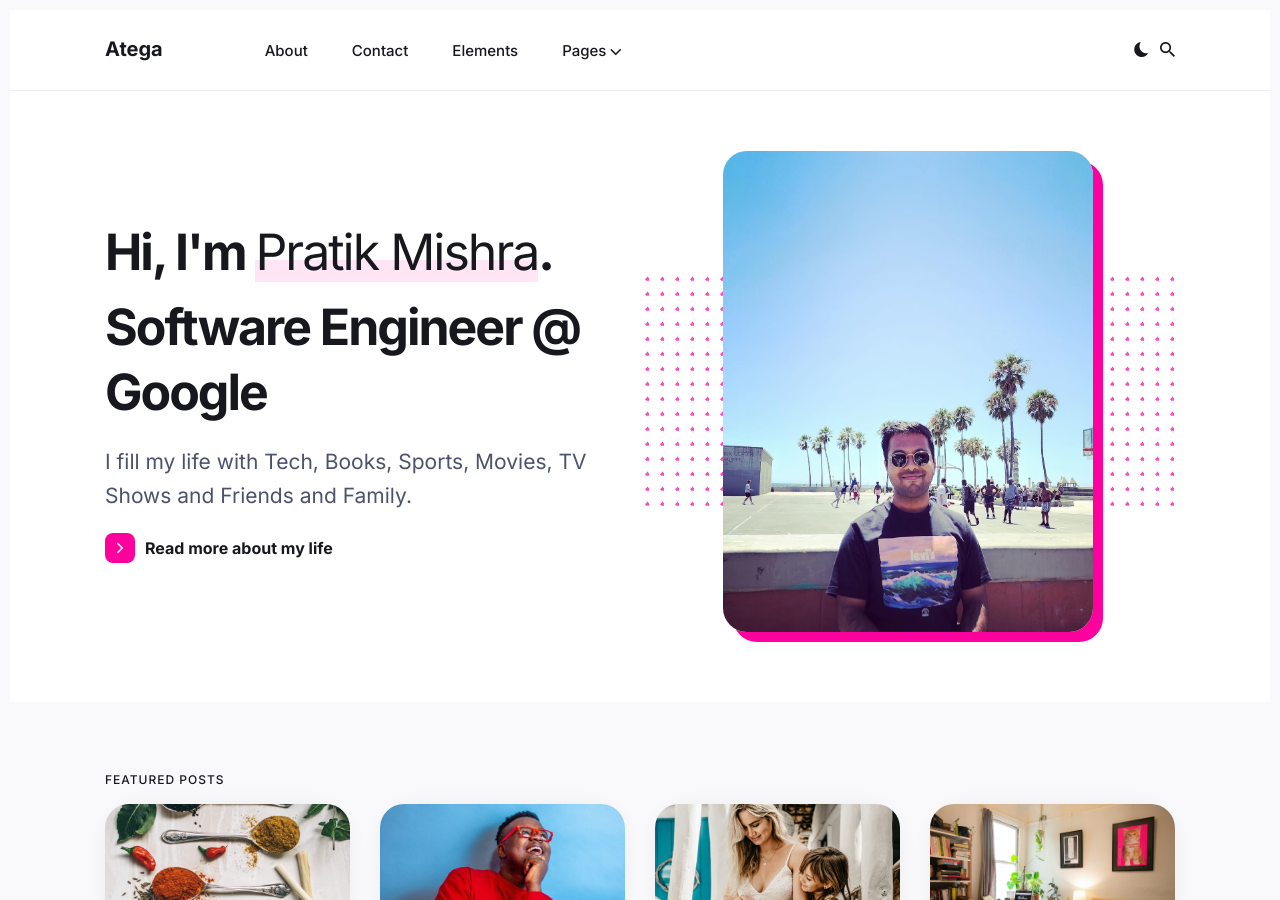
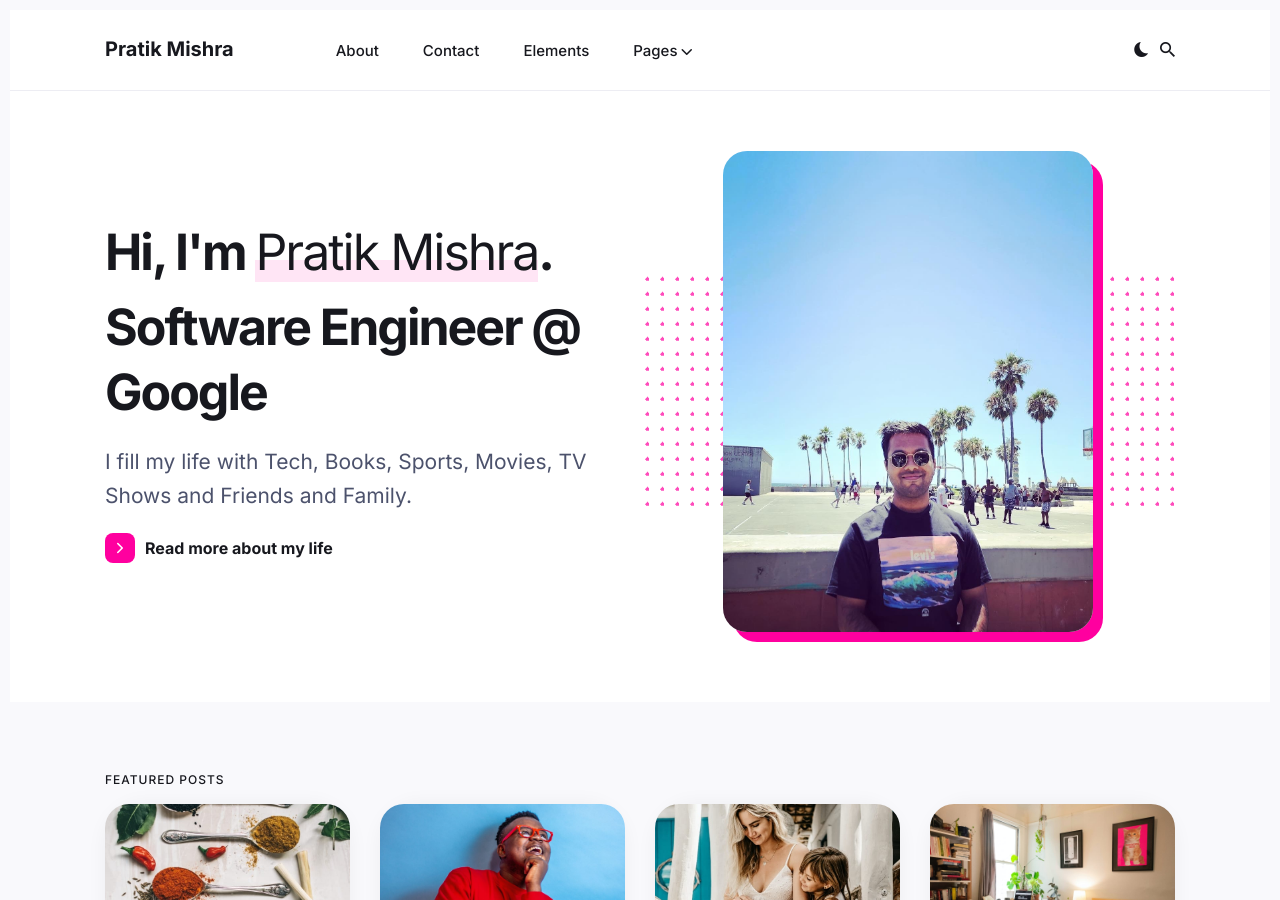
Before and after one commit to pratik1105/pratik1105.github.io, a Jekyll site: the page built from index.html, in a window 1280 px wide and 900 px high. Built offline with Jekyll 4.4.1, drawn with Linux system fonts in a browser that asks for light colours; the list of posts is cut into pages by our own code.

Commit message:
Change logo text and add new favicon

```diff
--- a/_data/settings.yml
+++ b/_data/settings.yml
@@ -1,6 +1,6 @@
 #-------------------------------
 # Site Settings
-title: Atega
+title: Pratik Mishra
 logo: # You can add own logo. For example '/images/logo.png'.
 description: Creative personal blog theme for Jekyll
 color_scheme: auto # You can choose three modes auto, light, and dark. By default, the auto mode is set, which means the user can choose the light or dark mode themself.
```
Also changed, not shown: favicon.ico, images/logo.png.
